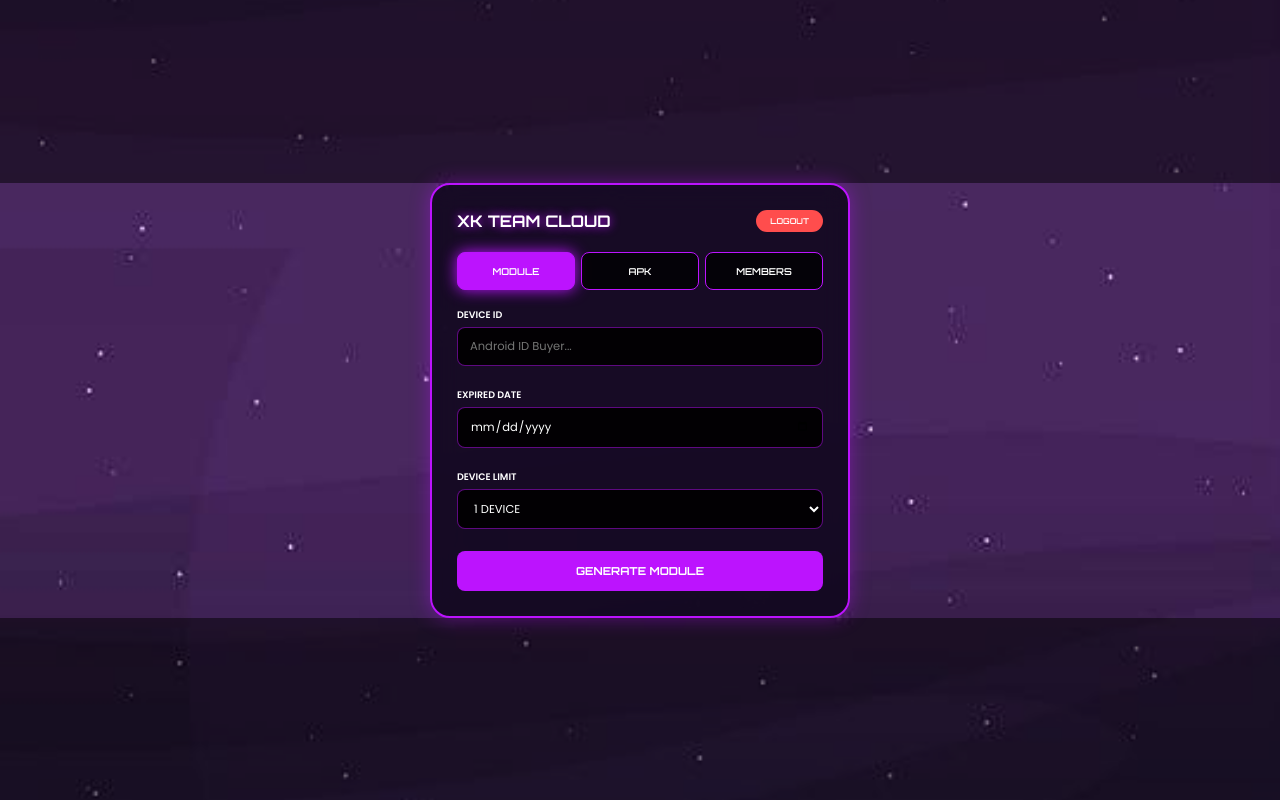
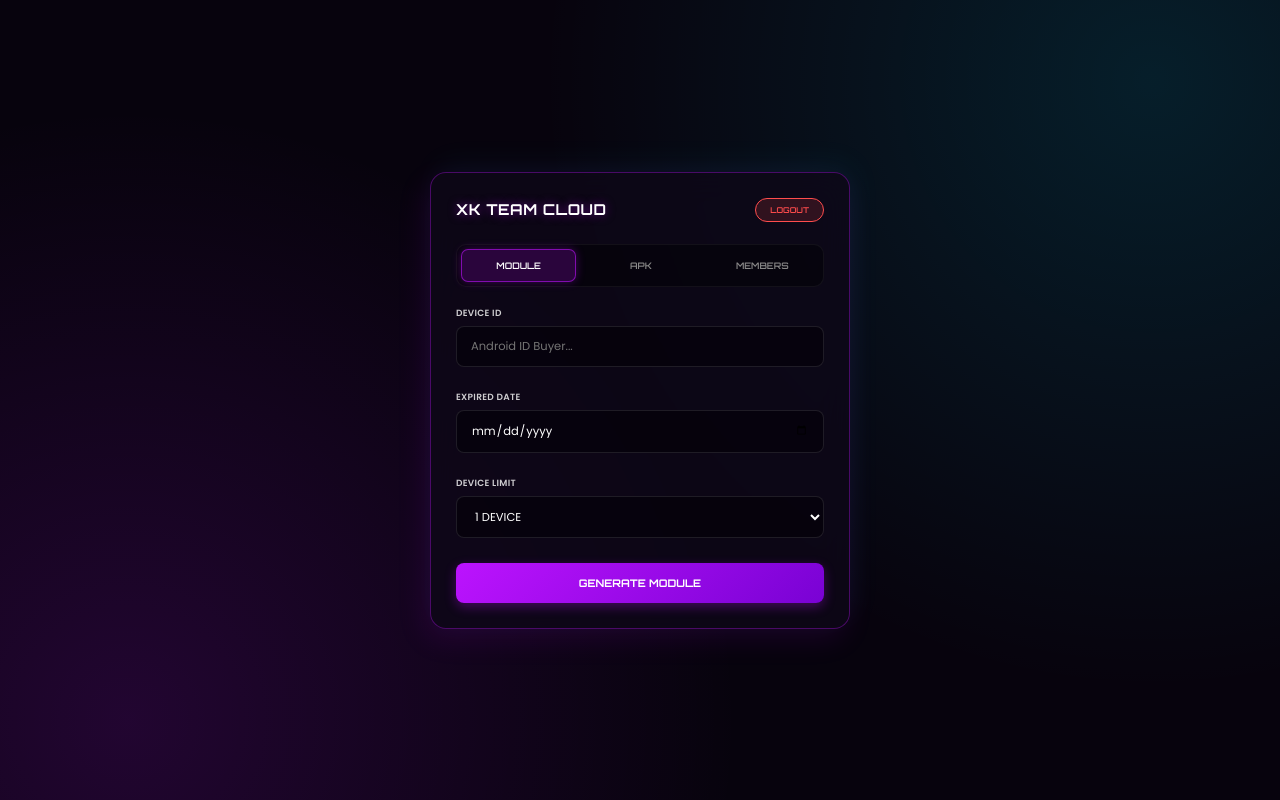
Before and after one commit to VannXD0/WebAdmin, a plain HTML site: page index.html in a window 1280 px wide. Drawn offline with Linux system fonts and the light colour scheme.

Commit message:
Update index.html

```diff
--- a/index.html
+++ b/index.html
@@ -3,12 +3,13 @@
 <head>
     <meta charset="UTF-8">
     <meta name="viewport" content="width=device-width, initial-scale=1.0, user-scalable=yes">
-    <title>XK TEAM CLOUD - FIXED TOTAL</title>
+    <title>XK TEAM CLOUD - AURORA EDITION</title>
     <link href="https://fonts.googleapis.com/css2?family=Orbitron:wght@400;600;700&family=Poppins:wght@300;400;500;600&display=swap" rel="stylesheet">
     <link rel="stylesheet" href="https://cdnjs.cloudflare.com/ajax/libs/font-awesome/6.0.0/css/all.min.css">
     <style>
         :root {
             --accent-purple: #bc13fe;
+            --accent-cyan: #00e5ff;
             --t-basic: #a1a1aa;
             --t-ultra: #00e5ff;
             --t-vixo: #00e676;
@@ -23,91 +24,107 @@
             margin: 0; padding: 0; width: 100%; min-height: 100%;
             font-family: 'Poppins', sans-serif;
             display: flex; align-items: center; justify-content: center;
-            /* Pasang background langsung di body, bukan di overlay luar */
-            background: url('garou.png') no-repeat center center fixed;
-            background-size: cover;
-            background-color: #0c0416;
+            /* EFEK AURORA NEBULA: Kombinasi gradient lembut di pojok kiri bawah & kanan atas */
+            background:
+                radial-gradient(circle at 10% 90%, rgba(188, 19, 254, 0.15), transparent 45%),
+                radial-gradient(circle at 90% 10%, rgba(0, 229, 255, 0.12), transparent 45%),
+                #07030d;
+            background-attachment: fixed;
         }
 
-        /* TRICK FIX: Lapisan hitam pelindung dipaksa mundur ke z-index minus dan dilarang merespon sentuhan */
-        body::before {
-            content: ""; position: fixed; top: 0; left: 0; width: 100%; height: 100%;
-            background: rgba(0, 0, 0, 0.5);
-            z-index: -1;
-            pointer-events: none;
+        /* Wadah Utama Elegan Tanpa Blocking Lapisan */
+        .main-box {
+            width: 92%; max-width: 420px;
+            background: rgba(14, 8, 24, 0.8);
+            backdrop-filter: blur(16px);
+            -webkit-backdrop-filter: blur(16px);
+            /* Border gradasi ganda tipis mewah */
+            border: 1px solid rgba(188, 19, 254, 0.35);
+            border-radius: 16px;
+            padding: 25px;
+            /* Efek pendaran neon tipis di luar kotak form */
+            box-shadow:
+                -5px 10px 30px rgba(188, 19, 254, 0.1),
+                5px -10px 30px rgba(0, 229, 255, 0.05);
+            box-sizing: border-box;
+            position: relative;
+            z-index: 10;
         }
 
-        /* Wadah Utama dikunci di lapisan paling depan agar bebas dari gangguan background */
-        .main-box {
-            width: 92%; max-width: 420px;
-            background: rgba(15, 6, 28, 0.85);
-            backdrop-filter: blur(12px);
-            -webkit-backdrop-filter: blur(12px);
-            border: 2px solid var(--accent-purple);
-            border-radius: 20px;
-            padding: 25px;
-            box-shadow: 0 0 20px rgba(188, 19, 254, 0.4);
-            box-sizing: border-box;
-            position: relative;
-            z-index: 9999; /* Posisi mutlak di depan layar */
+        .header-area { display: flex; justify-content: space-between; align-items: center; margin-bottom: 22px; }
+        h2 {
+            font-family: 'Orbitron'; font-weight: 700; color: #fff;
+            letter-spacing: 0.5px; font-size: 15px; margin: 0;
+            text-shadow: 0 0 10px rgba(188, 19, 254, 0.5);
         }
 
-        .header-area { display: flex; justify-content: space-between; align-items: center; margin-bottom: 20px; }
-        h2 { font-family: 'Orbitron'; font-weight: 700; color: #fff; text-shadow: 0 0 10px var(--accent-purple); font-size: 16px; margin: 0; }
+        .logout-btn {
+            background: rgba(255, 77, 77, 0.15); border: 1px solid #ff4d4d; padding: 6px 14px; border-radius: 20px;
+            color: #ff4d4d; font-weight: 600; cursor: pointer; font-size: 8px; font-family: 'Orbitron';
+            transition: 0.2s;
+        }
+        .logout-btn:active { background: #ff4d4d; color: white; }
 
-        .logout-btn {
-            background: #ff4d4d; border: none; padding: 6px 14px; border-radius: 20px;
-            color: white; font-weight: 600; cursor: pointer; font-size: 8px; font-family: 'Orbitron';
+        /* Desain Menu Tab Presisi Mirip Gambar Preview */
+        .tab-menu {
+            display: flex; gap: 8px; margin-bottom: 20px;
+            background: rgba(0, 0, 0, 0.4); padding: 4px; border-radius: 10px;
+            border: 1px solid rgba(255, 255, 255, 0.05);
         }
-
-        .tab-menu { display: flex; gap: 6px; margin-bottom: 18px; }
         .tab-btn {
-            flex: 1; padding: 12px 0; border: 1px solid var(--accent-purple);
-            background: rgba(0, 0, 0, 0.8); color: #fff; border-radius: 8px;
-            cursor: pointer; font-family: 'Orbitron'; font-weight: 600; font-size: 9.5px;
-            transition: 0.2s;
-            -webkit-tap-highlight-color: transparent;
-            touch-action: manipulation; /* Maksimalkan respon ketukan layar HP */
+            flex: 1; padding: 10px 0; border: none;
+            background: transparent; color: #888; border-radius: 7px;
+            cursor: pointer; font-family: 'Orbitron'; font-weight: 600; font-size: 9px;
+            transition: 0.2s; -webkit-tap-highlight-color: transparent;
+            touch-action: manipulation;
         }
-        .tab-btn.active { background: var(--accent-purple); box-shadow: 0 0 15px var(--accent-purple); }
+        .tab-btn.active {
+            background: rgba(188, 19, 254, 0.2);
+            color: #fff;
+            border: 1px solid rgba(188, 19, 254, 0.6);
+            box-shadow: 0 0 10px rgba(188, 19, 254, 0.3);
+        }
 
         .form-section { display: none; text-align: left; }
         .form-section.active { display: block; }
 
-        label { color: #fff; font-size: 9.5px; font-weight: 600; display: block; margin-top: 12px; font-family: 'Poppins'; }
+        label { color: rgba(255, 255, 255, 0.8); font-size: 9px; font-weight: 600; display: block; margin-top: 14px; font-family: 'Poppins'; letter-spacing: 0.3px; }
         input, select {
-            width: 100%; padding: 10px 12px; margin: 5px 0 10px 0; border-radius: 8px;
-            border: 1px solid rgba(188, 19, 254, 0.5);
-            background: rgba(0, 0, 0, 0.9); color: #fff; box-sizing: border-box; outline: none;
+            width: 100%; padding: 11px 14px; margin: 6px 0 10px 0; border-radius: 8px;
+            border: 1px solid rgba(255, 255, 255, 0.1);
+            background: rgba(5, 2, 10, 0.7); color: #fff; box-sizing: border-box; outline: none;
             font-size: 11.5px; font-family: 'Poppins';
+            transition: 0.2s;
         }
+        input:focus, select:focus { border-color: var(--accent-purple); box-shadow: 0 0 8px rgba(188, 19, 254, 0.2); }
         .custom-limit-box { display: none; }
 
         .gen-btn {
-            width: 100%; padding: 13px; background: var(--accent-purple);
+            width: 100%; padding: 13px;
+            background: linear-gradient(135deg, var(--accent-purple), #7902d4);
             color: white; border: none; border-radius: 8px;
-            font-family: 'Orbitron'; font-weight: 700; font-size: 11px; cursor: pointer; margin-top: 12px;
-            touch-action: manipulation;
+            font-family: 'Orbitron'; font-weight: 700; font-size: 10.5px; cursor: pointer; margin-top: 15px;
+            box-shadow: 0 4px 12px rgba(188, 19, 254, 0.3);
+            touch-action: manipulation; transition: 0.1s;
         }
+        .gen-btn:active { transform: scale(0.98); box-shadow: 0 2px 6px rgba(188, 19, 254, 0.3); }
 
         .member-card {
-            background: rgba(0, 0, 0, 0.8); border: 1px solid rgba(188, 19, 254, 0.3);
+            background: rgba(0, 0, 0, 0.4); border: 1px solid rgba(255, 255, 255, 0.06);
             border-radius: 10px; padding: 12px; margin-bottom: 8px; cursor: pointer;
             display: flex; justify-content: space-between; align-items: center;
         }
-        .member-card.selected { border-color: var(--accent-purple); background: rgba(188, 19, 254, 0.15); }
+        .member-card.selected { border-color: var(--accent-purple); background: rgba(188, 19, 254, 0.08); }
         .member-info b { color: #fff; font-size: 12.5px; font-weight: 600; }
-        .member-info p { margin: 3px 0 0 0; font-size: 9.5px; color: #ccc; line-height: 1.4; }
+        .member-info p { margin: 3px 0 0 0; font-size: 9.5px; color: #aaa; line-height: 1.4; }
 
         .badge-type { font-weight: 700; font-family: 'Orbitron'; font-size: 8px; margin-right: 4px; }
-        .b-mod { color: #38bdf8; text-shadow: 0 0 3px rgba(56,189,248,0.4); }
-        .b-apk { color: #f43f5e; text-shadow: 0 0 3px rgba(244,63,94,0.4); }
+        .b-mod { color: #38bdf8; } .b-apk { color: #f43f5e; }
 
-        /* Pewarnaan solid menyala yang lolos uji render mobile browser */
         .badge-tier {
             font-size: 7.5px; padding: 2px 7px; border-radius: 10px; border: 1px solid currentColor;
             font-weight: 700; font-family: 'Orbitron'; margin-left: 6px; text-transform: uppercase;
-            display: inline-block; vertical-align: middle; background: rgba(0,0,0,0.6);
+            display: inline-block; vertical-align: middle; background: rgba(0,0,0,0.5);
         }
         .t-basic { color: var(--t-basic) !important; text-shadow: 0 0 5px var(--t-basic); }
         .t-ultra { color: var(--t-ultra) !important; text-shadow: 0 0 5px var(--t-ultra); }
@@ -200,8 +217,8 @@
         <div id="result"></div>
     </div>
 
-    <div id="editModal" style="display:none; position:fixed; top:0; left:0; width:100%; height:100%; background:rgba(0,0,0,0.85); z-index:99999; align-items:center; justify-content:center;">
-        <div style="background:rgba(14, 6, 24, 0.96); border-radius:15px; padding:22px; width:85%; max-width:360px; border:1px solid #bc13fe; text-align: left;">
+    <div id="editModal" style="display:none; position:fixed; top:0; left:0; width:100%; height:100%; background:rgba(0,0,0,0.8); z-index:9999; align-items:center; justify-content:center;">
+        <div style="background:rgba(14, 6, 24, 0.98); border-radius:15px; padding:22px; width:85%; max-width:360px; border:1px solid #bc13fe; text-align: left;">
             <h3 style="color:white; font-family:'Orbitron'; font-weight:700; font-size:13px; margin-bottom:15px; text-align:center;" id="modalTitle">EDIT ACCESS</h3>
             <input type="hidden" id="editType">
             <input type="hidden" id="editTargetId">
@@ -396,22 +413,4 @@
                 apkOnlySection.style.display = 'block';
                 document.getElementById('editPass').value = obj.password || '';
                 document.getElementById('editTier').value = obj.tier || 'basic';
-                document.getElementById('modalTitle').innerText = "EDIT APK ACCESS";
-            } else {
-                apkOnlySection.style.display = 'none';
-                document.getElementById('modalTitle').innerText = "EDIT MODULE MEMBER";
-            }
-
-            document.getElementById('editModal').style.display = 'flex';
-        } catch(e) { alert("Gagal mengambil data detail!"); }
-    }
-
-    function closeModal() {
-        document.getElementById('editModal').style.display = 'none';
-    }
-
-    async function saveEdit() {
-        const type = document.getElementById('editType').value;
-        const id = document.getElementById('editTargetId').value;
-
-        const data = {
+                document.getElementB
```
